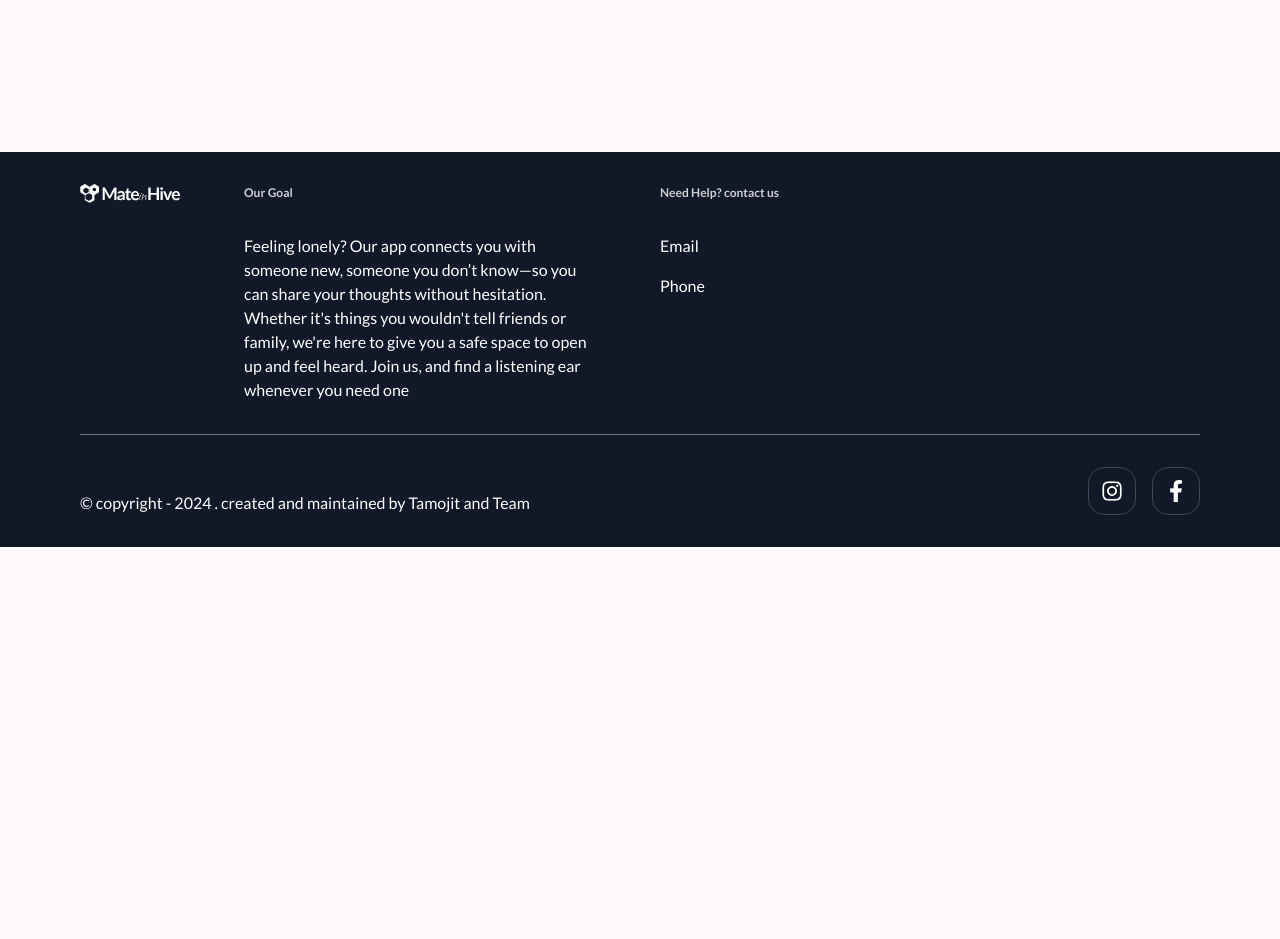
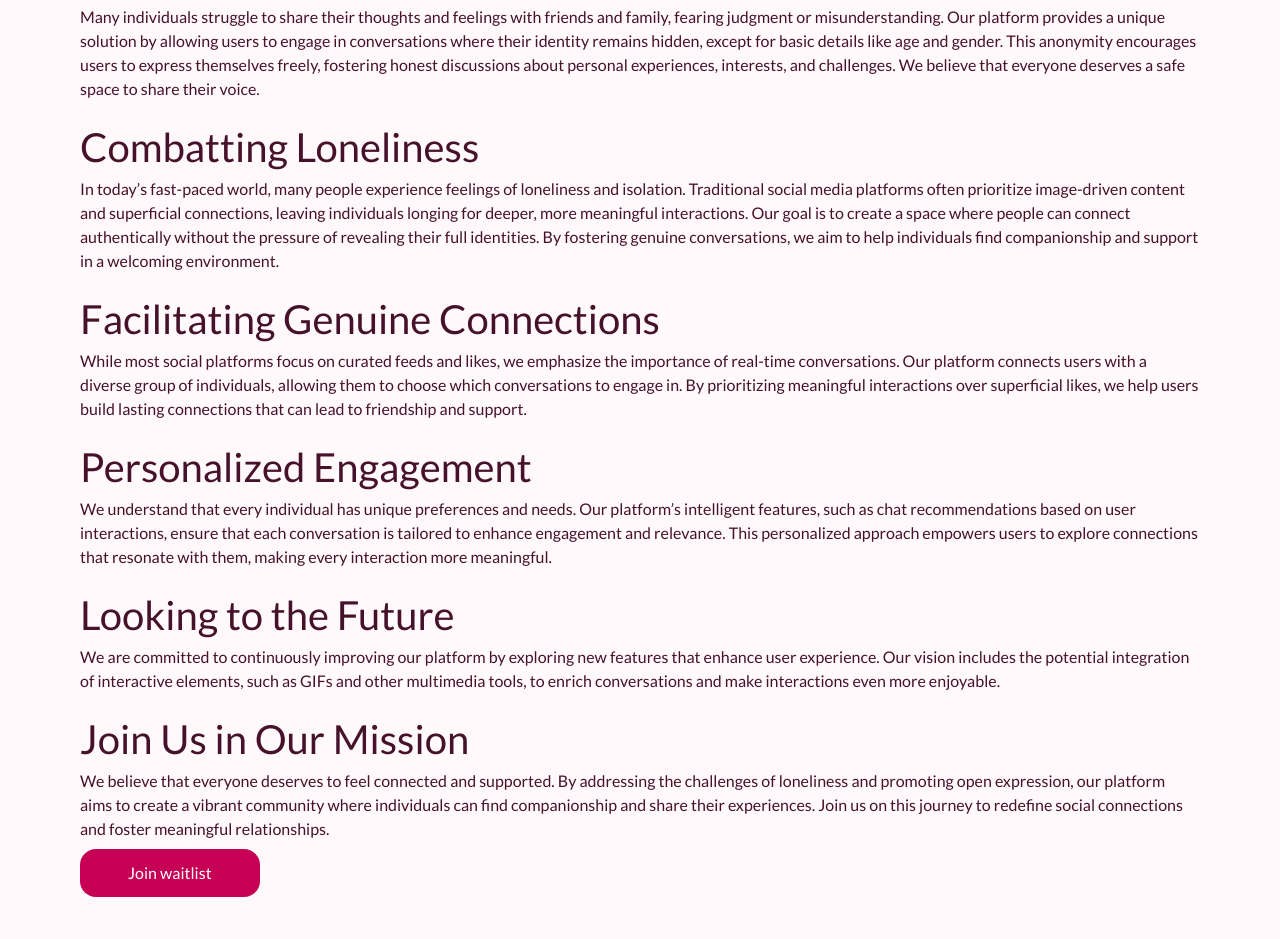
Before and after one commit to TitanXtream/chat-mateinhive, a Next.js app: page /our-goal in a window 1280 px wide. Shown: the part 253-1192 px from the top of the page. Before the commit the page ends 800 px from the top, so only its background shows below. Built offline with nearby package versions, Linux system fonts and the light colour scheme.

Commit message:
OUR GOAL PAGE ADDED

```diff
--- a/src/app/_components/PageLayout.tsx
+++ b/src/app/_components/PageLayout.tsx
@@ -1,7 +1,7 @@
 import React, { PropsWithChildren } from 'react';
 
 const PageLayout = ({ children }: PropsWithChildren) => {
-  return <div className='py-[2rem] flex flex-col gap-[1rem]'>{children}</div>;
+  return <div className='py-[2rem] flex flex-col gap-[1.5rem]'>{children}</div>;
 };
 
 export default PageLayout;
--- a/src/app/our-goal/page.tsx
+++ b/src/app/our-goal/page.tsx
@@ -1,7 +1,86 @@
 import React from 'react';
+import PageLayout from '../_components/PageLayout';
+import Heading from '@/components/ui/heading';
+import { Button } from '@/components';
 
 const page = () => {
-  return <div>page</div>;
+  return (
+    <PageLayout>
+      <Heading>Our Goal</Heading>
+      <div>
+        <Heading varient='small'>Encouraging Open Expression</Heading>
+        <p>
+          Many individuals struggle to share their thoughts and feelings with
+          friends and family, fearing judgment or misunderstanding. Our platform
+          provides a unique solution by allowing users to engage in
+          conversations where their identity remains hidden, except for basic
+          details like age and gender. This anonymity encourages users to
+          express themselves freely, fostering honest discussions about personal
+          experiences, interests, and challenges. We believe that everyone
+          deserves a safe space to share their voice.
+        </p>
+      </div>
+      <div>
+        <Heading varient='small'>Combatting Loneliness</Heading>
+        <p>
+          In today’s fast-paced world, many people experience feelings of
+          loneliness and isolation. Traditional social media platforms often
+          prioritize image-driven content and superficial connections, leaving
+          individuals longing for deeper, more meaningful interactions. Our goal
+          is to create a space where people can connect authentically without
+          the pressure of revealing their full identities. By fostering genuine
+          conversations, we aim to help individuals find companionship and
+          support in a welcoming environment.
+        </p>
+      </div>
+      <div>
+        <Heading varient='small'>Facilitating Genuine Connections</Heading>
+        <p>
+          While most social platforms focus on curated feeds and likes, we
+          emphasize the importance of real-time conversations. Our platform
+          connects users with a diverse group of individuals, allowing them to
+          choose which conversations to engage in. By prioritizing meaningful
+          interactions over superficial likes, we help users build lasting
+          connections that can lead to friendship and support.
+        </p>
+      </div>
+      <div>
+        <Heading varient='small'>Personalized Engagement</Heading>
+        <p>
+          We understand that every individual has unique preferences and needs.
+          Our platform’s intelligent features, such as chat recommendations
+          based on user interactions, ensure that each conversation is tailored
+          to enhance engagement and relevance. This personalized approach
+          empowers users to explore connections that resonate with them, making
+          every interaction more meaningful.
+        </p>
+      </div>
+      <div>
+        <Heading varient='small'>Looking to the Future</Heading>
+        <p>
+          We are committed to continuously improving our platform by exploring
+          new features that enhance user experience. Our vision includes the
+          potential integration of interactive elements, such as GIFs and other
+          multimedia tools, to enrich conversations and make interactions even
+          more enjoyable.
+        </p>
+      </div>
+      <div>
+        <Heading varient='small'>Join Us in Our Mission</Heading>
+        <p>
+          We believe that everyone deserves to feel connected and supported. By
+          addressing the challenges of loneliness and promoting open expression,
+          our platform aims to create a vibrant community where individuals can
+          find companionship and share their experiences. Join us on this
+          journey to redefine social connections and foster meaningful
+          relationships.
+        </p>
+        <div className='mt-[0.5rem]'>
+          <Button>Join waitlist</Button>
+        </div>
+      </div>
+    </PageLayout>
+  );
 };
 
 export default page;
```
